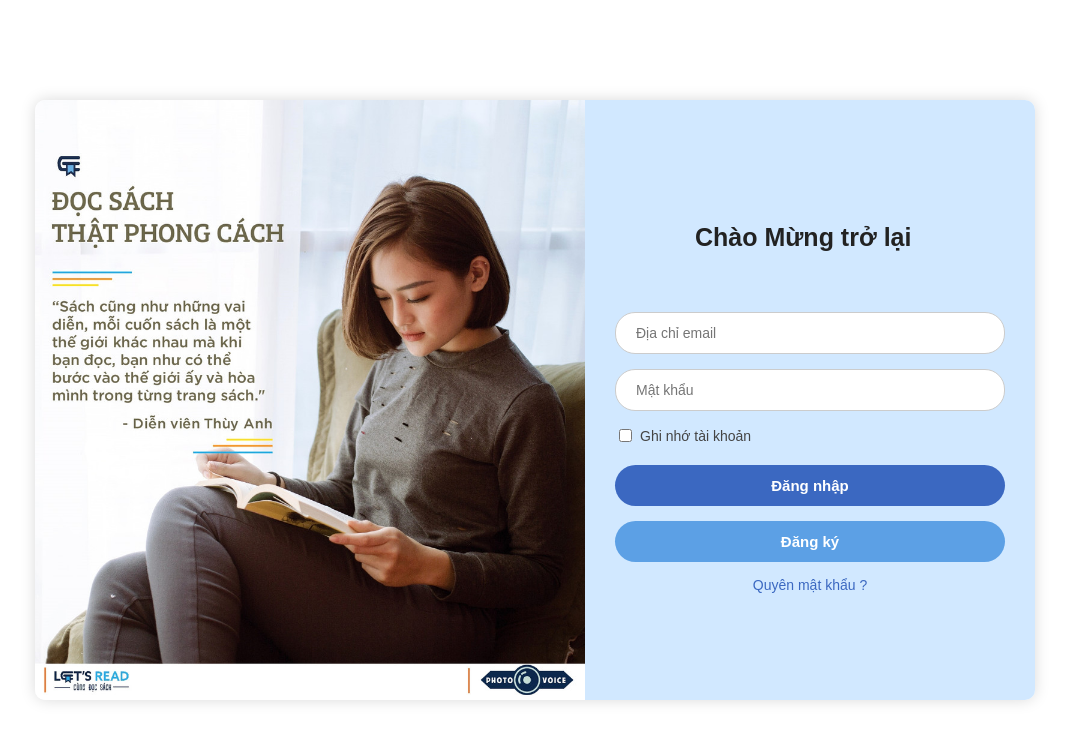
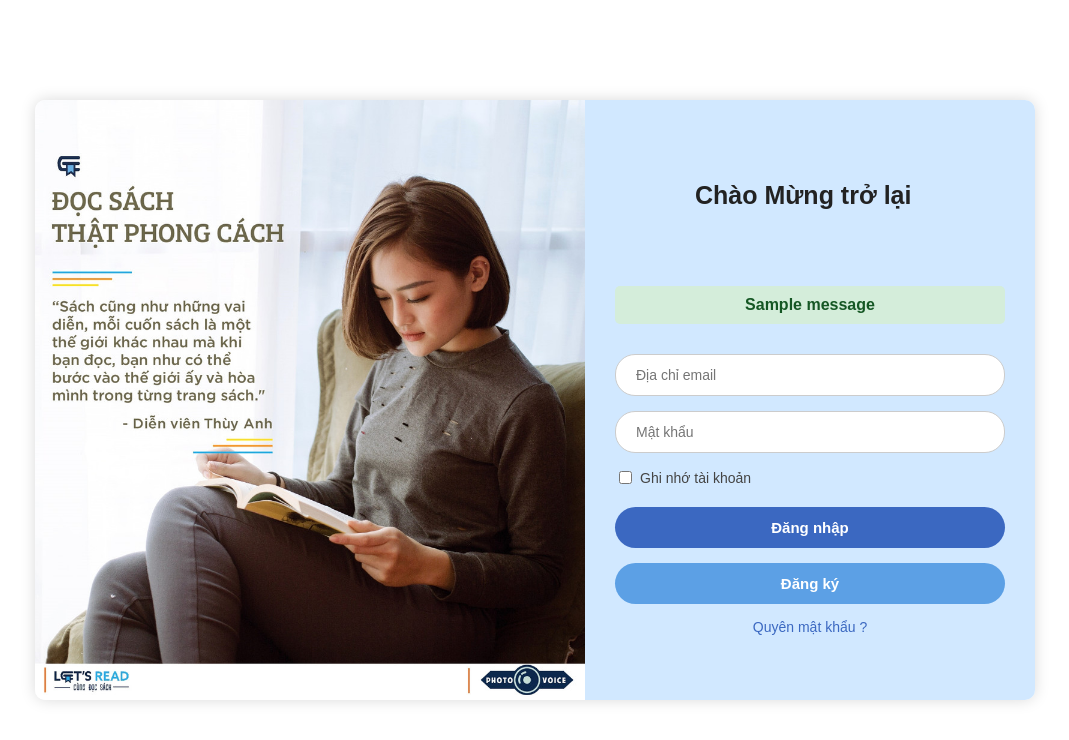
Before and after one commit to Danghoang2004/Group5_QuanLyBanSach, a Flask app: page /login-admin in a window 1280 px wide. Shown: the top 740 px of the page, without its empty margins (105-1174 px from the left). Run offline with Flask 3, Linux system fonts and the light colour scheme; tables that the repository leaves empty hold one stand-in row (values such as "Sample post"); one stand-in notice (Sample message) is shown.

Commit message:
hoang_cm

```diff
--- a/app.py
+++ b/app.py
@@ -37,7 +37,7 @@ class KhachHang(db.Model):
     dangkinhanbangtin = db.Column(db.Boolean)
 
 class Admin(db.Model):
-    __tablename__ = 'table_admin'
+    __tablename__ = 'admin'
     id = db.Column(db.Integer, primary_key=True, autoincrement=True)
     hodem = db.Column(db.String(100), nullable=False)
     ten = db.Column(db.String(100), nullable=False)
@@ -207,12 +207,15 @@ def login_admin():
             flash("Vui lòng điền đầy đủ thông tin", "danger")
             return redirect("/login-admin")
 
+        # Tìm admin theo email
         admin = Admin.query.filter_by(email=email).first()
-        if admin and check_password_hash(admin.matkhau, password):
+
+        # So sánh mật khẩu thô (không mã hóa)
+        if admin and admin.matkhau == password:
             session["admin_id"] = admin.id
             session["admin_name"] = f"{admin.hodem} {admin.ten}"
             flash("Đăng nhập thành công!", "success")
-            return redirect("/")
+            return redirect("/book_detail")
         else:
             flash("Email hoặc mật khẩu không chính xác!", "danger")
             return redirect("/login-admin")
--- a/static/loginAdmin.css
+++ b/static/loginAdmin.css
@@ -121,3 +121,26 @@ input[type="password"]:focus {
 .h1size{
   margin-left: 80px;
 }
+.flash-messages {
+  list-style: none;
+  padding: 0;
+  margin-bottom: 20px;
+}
+
+.flash {
+  padding: 10px;
+  border-radius: 5px;
+  margin-bottom: 10px;
+  font-weight: bold;
+  text-align: center;
+}
+
+.flash.success {
+  background-color: #d4edda;
+  color: #155724;
+}
+
+.flash.danger {
+  background-color: #f8d7da;
+  color: #721c24;
+}
--- a/templates/TrangChu.html
+++ b/templates/TrangChu.html
@@ -169,6 +169,7 @@
     renderProducts(all, 'all-products', true);
     renderProducts(other, 'other-products');
     renderComments(comments);
+
   </script>
 </body>
 </html>
--- a/templates/login_admin.html
+++ b/templates/login_admin.html
@@ -15,7 +15,17 @@
 
     <div class="right-panel">
       <h1 class="h1size">Chào Mừng trở lại</h1>
-      <form>
+      {% with messages = get_flashed_messages(with_categories=true) %}
+      {% if messages %}
+      <ul class="flash-messages">
+      {% for category, message in messages %}
+        <li class="flash {{ category }}">{{ message }}</li>
+      {% endfor %}
+      </ul>
+      {% endif %}
+      {% endwith %}
+
+      <form method="POST" action="/login-admin" >
         <input name="email" type="email" placeholder="Địa chỉ email" required />
         <input name="password" type="password" placeholder="Mật khẩu" required />
 
```
